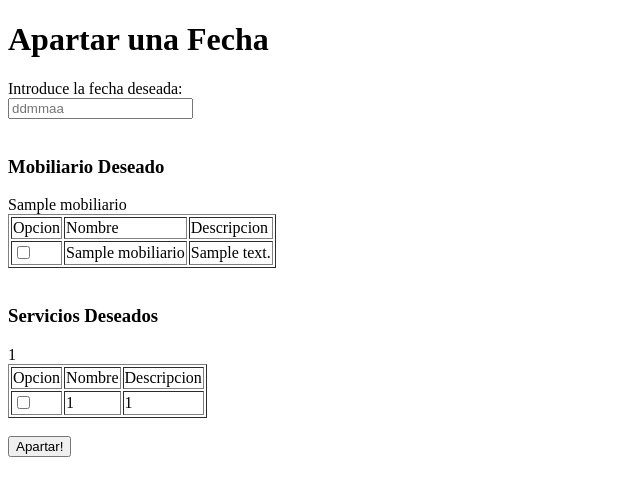
After one commit to Motoloko/basedeDatos, a PHP site: page /Usuario/apartarFecha.php in a window 1280 px wide. The commit adds this page. Shown: the top 496 px of the page, without its empty margins (0-640 px from the left). Run offline with PHP 8.4, Linux system fonts and the light colour scheme; tables that the repository leaves empty hold one stand-in row (values such as "Sample post").

Commit message:
query dinamico en apartar el salon

```diff
--- /dev/null
+++ b/Usuario/apartarFecha.php
@@ -0,0 +1,95 @@
+<?php
+
+	include("../conexion.php");
+
+	$query = "SELECT * from Mobiliario";
+	$result = mysql_query($query) or exit(mysql_error());
+	$rows = mysql_num_rows($result);
+
+
+?>
+
+
+
+<!DOCTYPE html>
+<html>
+<head>
+	<title></title>
+</head>
+<body>
+
+	<h1>Apartar una Fecha</h1>
+
+	<form action="apartarEvento.php" method="GET">
+		<label>Introduce la fecha deseada: </label> <br>
+		<input type="text" placeholder="ddmmaa" name="fecha">
+
+		<br>
+		<br>
+		<h3>Mobiliario Deseado</h3>
+		<table border="1">
+			<tr>
+				<td>Opcion</td>
+				<td>Nombre</td>
+				<td>Descripcion</td>
+			</tr>
+
+			<?php
+				while($row = mysql_fetch_assoc($result)){
+					?>
+					<?php echo $row['nombre'] ;?>
+
+					<tr>
+						<td><input type="checkbox" name="<?php echo $row['nombre'] ;?>"></td>
+						<td><?php echo $row['nombre'] ;?></td>
+						<td><?php echo $row['descripcion'] ;?></td>
+					</tr>
+
+					<?php
+				}
+			?>
+
+		</table>
+
+
+
+
+		<?php
+			$query = "SELECT * from servicios";
+			$result = mysql_query($query) or exit(mysql_error());
+			$rows = mysql_num_rows($result);
+		?>
+
+		<br>
+		<h3>Servicios Deseados</h3>
+		<table border="1">
+			<tr>
+				<td>Opcion</td>
+				<td>Nombre</td>
+				<td>Descripcion</td>
+			</tr>
+
+			<?php
+				while($row = mysql_fetch_assoc($result)){
+					?>
+					<?php echo $row['nombre'] ;?>
+
+					<tr>
+						<td><input type="checkbox" name="<?php echo $row['nombre'] ;?>"></td>
+						<td><?php echo $row['nombre'] ;?></td>
+						<td><?php echo $row['descripcion'] ;?></td>
+					</tr>
+
+					<?php
+				}
+			?>
+
+		</table>
+		<br>
+		<input name="submit" type="submit" value="Apartar!">
+	</form>
+
+
+
+</body>
+</html>
--- a/Usuario/index.php
+++ b/Usuario/index.php
@@ -17,7 +17,7 @@
 	Opciones:
 	<ul>
 		<li> <a href="editardatos.php">Editar Datos Personales</a> </li>
-		<li> <a href="#">Rentar una Fecha</a> </li>
+		<li> <a href="apartarFecha.php">Rentar una Fecha</a> </li>
 		<li> <a href="#">Modificar una Fecha</a> </li>
 
 	</ul>
--- a/revisarfechas.php
+++ b/revisarfechas.php
@@ -16,7 +16,7 @@
 
 			if($row == 0){
 				// fecha disponible
-				echo "<script type='text/javascript'>alert('Esa fecha esta disponible para rentar!');</script>";
+				echo "<script type='text/javascript'>alert('Esa fecha esta disponible para rentar! Registrate o logea para apartar!');</script>";
 			}
 			else{
 				echo "<script type='text/javascript'>alert('Esa fecha ya esta ocupada!');</script>";
```
Also changed, not shown: Usuario/apartarEvento.php (added, +58 -0 lines).
